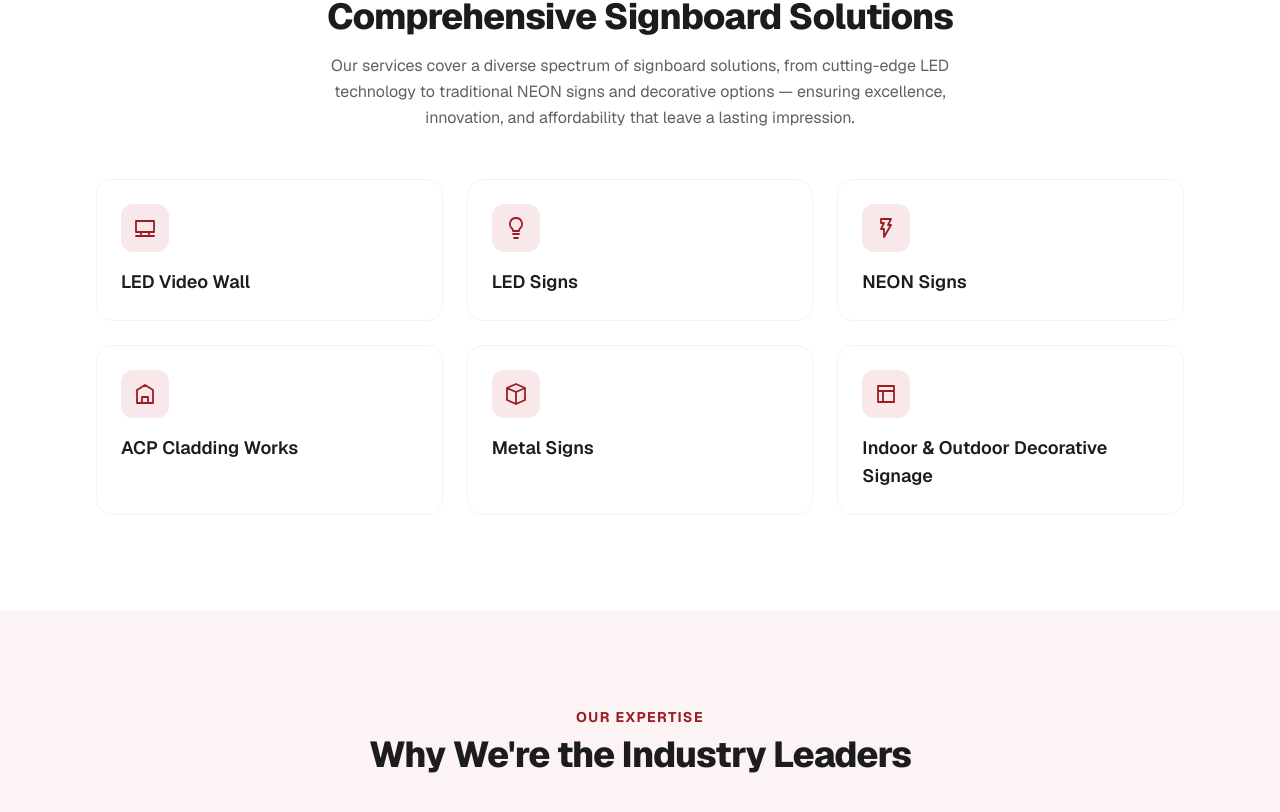
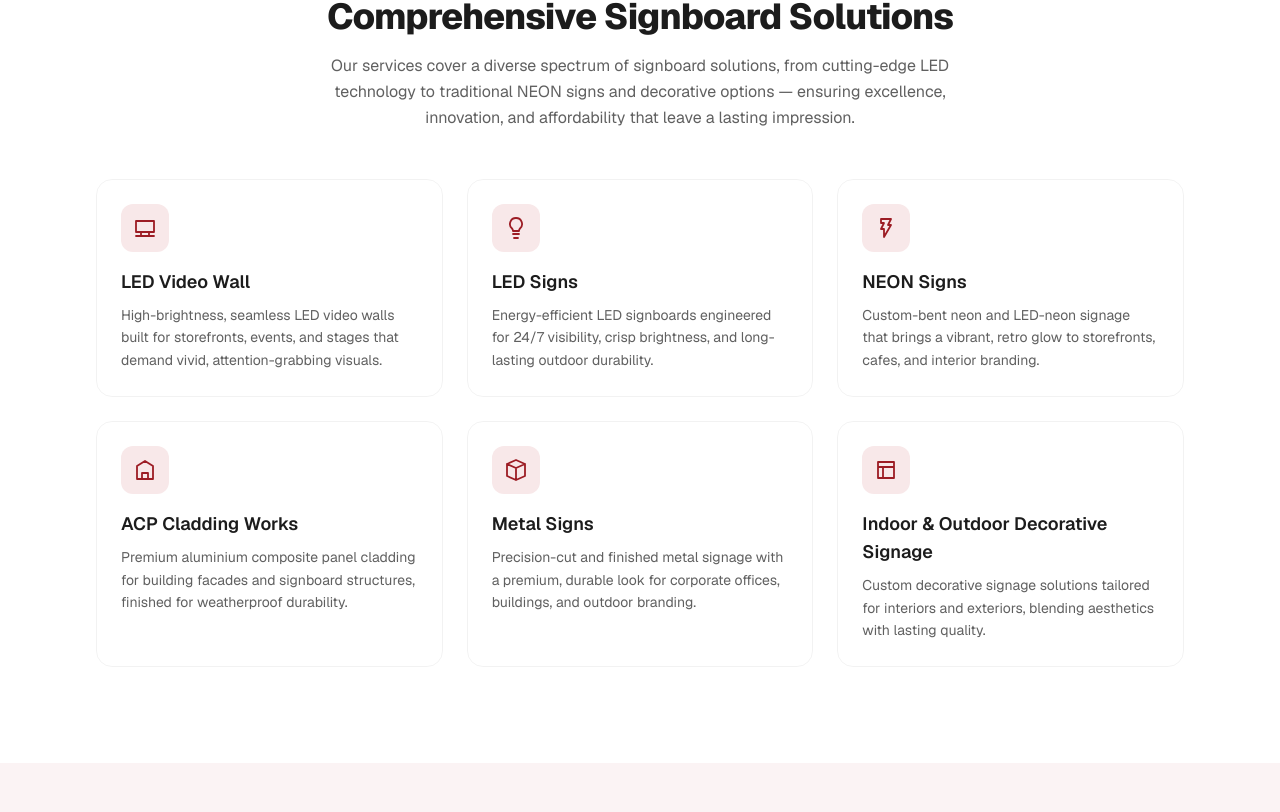
Before and after one commit to CraftMindAI/hi-looks-letter, a Next.js app: page / in a window 1280 px wide. Shown: the part 1880-2692 px from the top of the page. Built offline with nearby package versions, Linux system fonts and the light colour scheme; no server answers.

Commit message:
feat: add descriptions to services and improve canvas background in logo animation

```diff
--- a/app/components/Services.tsx
+++ b/app/components/Services.tsx
@@ -1,34 +1,46 @@
 const SERVICES = [
   {
     title: "LED Video Wall",
+    description:
+      "High-brightness, seamless LED video walls built for storefronts, events, and stages that demand vivid, attention-grabbing visuals.",
     icon: (
       <path d="M3 5h18v11H3z M3 20h18 M8 16v4 M16 16v4" />
     ),
   },
   {
     title: "LED Signs",
+    description:
+      "Energy-efficient LED signboards engineered for 24/7 visibility, crisp brightness, and long-lasting outdoor durability.",
     icon: <path d="M9 18h6 M10 22h4 M12 2a6 6 0 0 0-4 10.5c.6.6 1 1.3 1 2.5h6c0-1.2.4-1.9 1-2.5A6 6 0 0 0 12 2Z" />,
   },
   {
     title: "NEON Signs",
+    description:
+      "Custom-bent neon and LED-neon signage that brings a vibrant, retro glow to storefronts, cafes, and interior branding.",
     icon: (
       <path d="M7 3h10l-3 6h3l-7 12v-8H7l3-6H7z" />
     ),
   },
   {
     title: "ACP Cladding Works",
+    description:
+      "Premium aluminium composite panel cladding for building facades and signboard structures, finished for weatherproof durability.",
     icon: (
       <path d="M4 21V8l8-5 8 5v13 M4 21h16 M9 21v-6h6v6" />
     ),
   },
   {
     title: "Metal Signs",
+    description:
+      "Precision-cut and finished metal signage with a premium, durable look for corporate offices, buildings, and outdoor branding.",
     icon: (
       <path d="M12 2 3 6l9 4 9-4-9-4Z M3 6v12l9 4 9-4V6 M12 10v12" />
     ),
   },
   {
     title: "Indoor & Outdoor Decorative Signage",
+    description:
+      "Custom decorative signage solutions tailored for interiors and exteriors, blending aesthetics with lasting quality.",
     icon: (
       <path d="M4 4h16v16H4z M4 9h16 M9 9v11" />
     ),
@@ -76,6 +88,9 @@ export default function Services() {
               <h4 className="mt-4 text-lg font-semibold text-foreground">
                 {service.title}
               </h4>
+              <p className="mt-2 text-sm leading-relaxed text-foreground/70">
+                {service.description}
+              </p>
             </div>
           ))}
         </div>
--- a/components/HiLooksLogoAnimation.tsx
+++ b/components/HiLooksLogoAnimation.tsx
@@ -68,6 +68,11 @@ export default function HiLooksLogoAnimation({
     if (!canvas) return;
     const ctx = canvas.getContext("2d", { alpha: false });
     if (!ctx) return;
+
+    // Paint white immediately so the canvas never shows its default
+    // black backing store before the first frame image has loaded.
+    ctx.fillStyle = "#ffffff";
+    ctx.fillRect(0, 0, canvas.width, canvas.height);
 
     // Helper to draw a specific frame onto canvas maintaining 16:9 contain
     const renderFrame = (
@@ -325,7 +330,7 @@ export default function HiLooksLogoAnimation({
     >
       <canvas
         ref={canvasRef}
-        className="block h-auto w-full max-w-[760px] xl:max-w-[820px] aspect-[16/9] object-contain mix-blend-multiply"
+        className="block h-auto w-full max-w-[760px] xl:max-w-[820px] aspect-[16/9] object-contain mix-blend-multiply bg-white"
         style={{
           WebkitMaskImage:
             "radial-gradient(ellipse 96% 94% at 50% 50%, black 82%, transparent 100%)",
```
